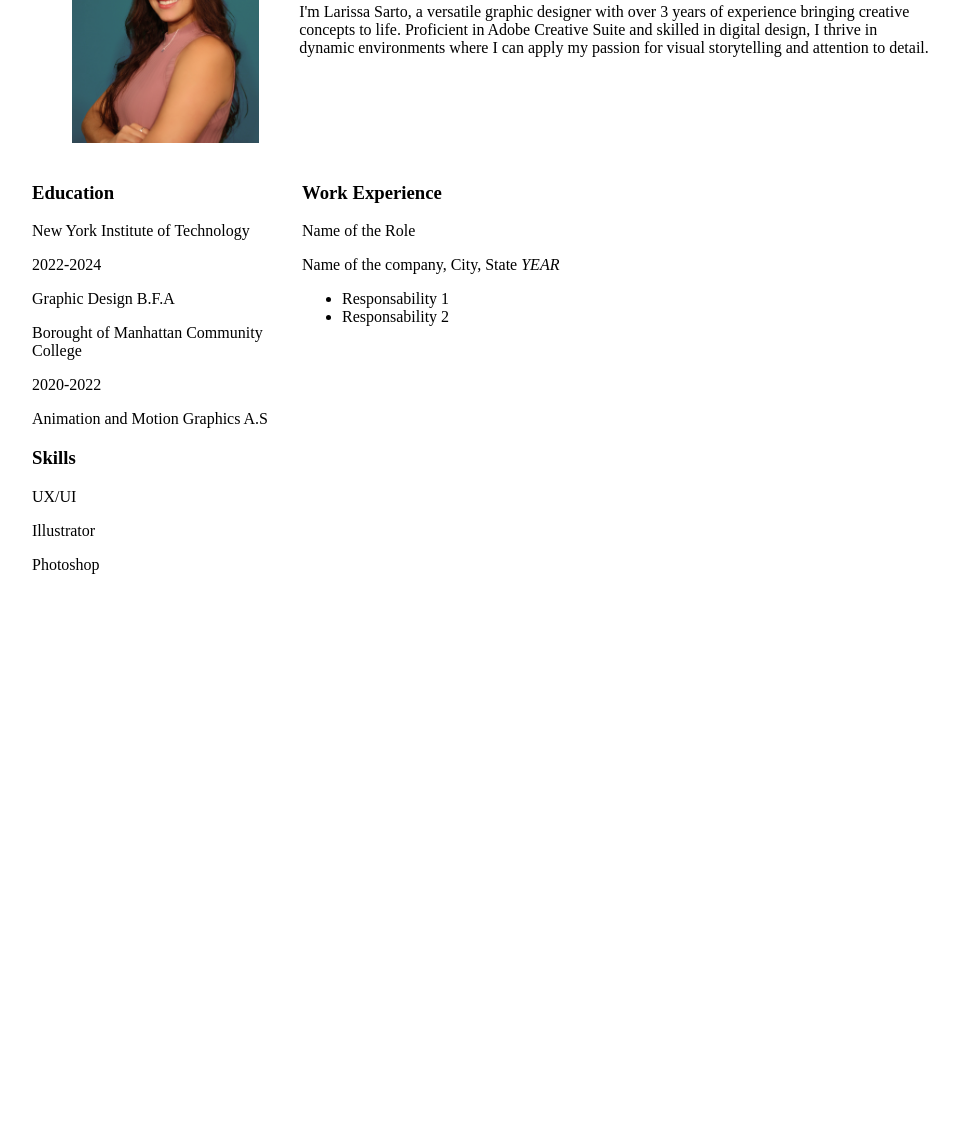
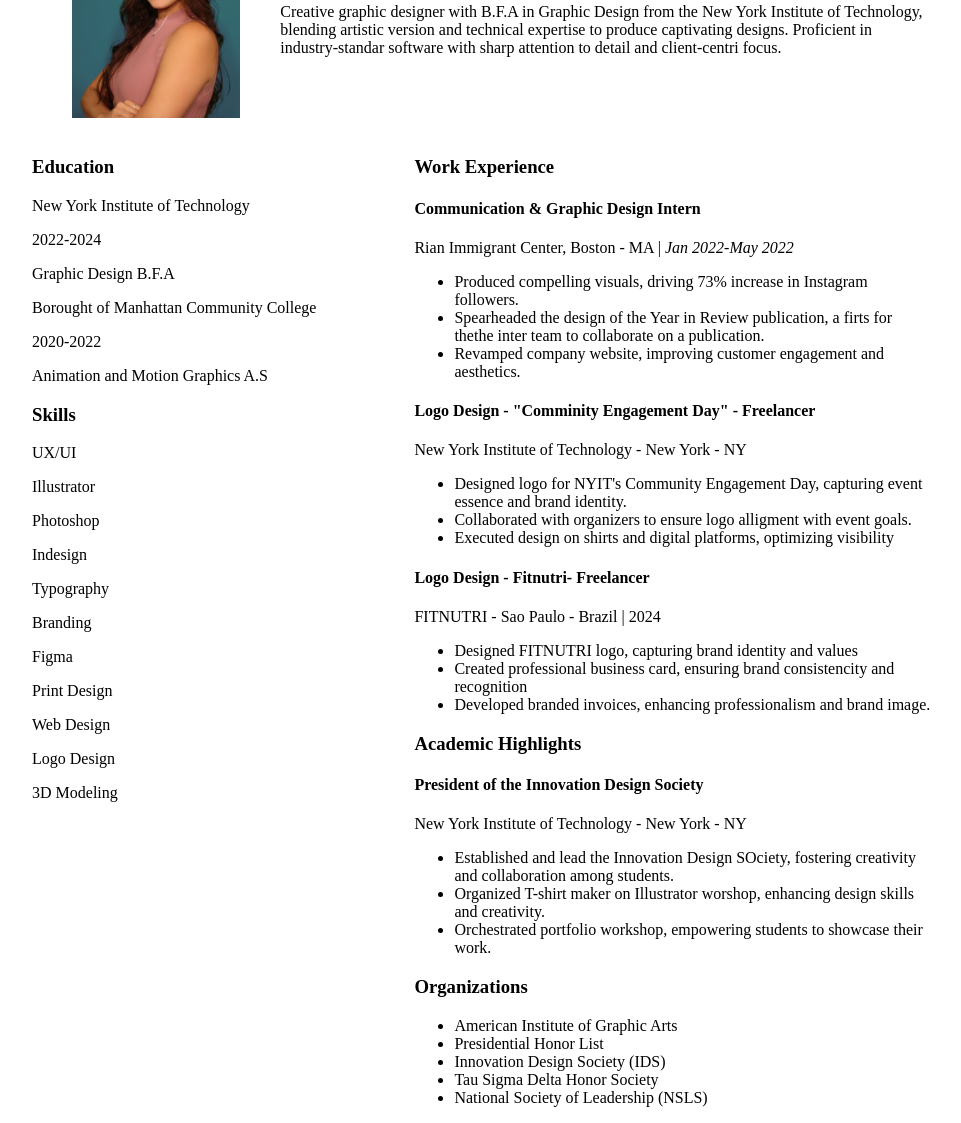
Before and after one commit to LARISSASARTO98/Resume-LS, a plain HTML site: page index.html in a window 1280 px wide. Shown: the part 132-1255 px from the top of the page, without its empty margins (158-1119 px from the left). Before the commit the page ends 800 px from the top, so only its background shows below. Drawn offline with Linux system fonts and the light colour scheme.

Commit message:
New Resume ( Feb 27)

```diff
--- a/index.html
+++ b/index.html
@@ -18,7 +18,7 @@
    <div class="resume-intro">
     <h1> Larissa Sarto </h1>
     <h2> Graphic Designer </h2>
-    <p> I'm Larissa Sarto, a versatile graphic designer with over 3 years of experience bringing creative concepts to life. Proficient in Adobe Creative Suite and skilled in digital design, I thrive in dynamic environments where I can apply my passion for visual storytelling and attention to detail. </p>
+    <p> Creative graphic designer with B.F.A in Graphic Design from the New York Institute of Technology, blending artistic version and technical expertise to produce captivating designs. Proficient in industry-standar software with sharp attention to detail and client-centri focus. </p>
    </div>
 
   </header>
@@ -43,21 +43,76 @@
     <p> UX/UI </p>
     <p> Illustrator </p>
     <p> Photoshop </p>
+    <p> Indesign </p>
+    <p> Typography </p>
+    <p> Branding </p>
+    <p> Figma </p>
+    <p> Print Design </p>
+    <p> Web Design </p>
+    <p> Logo Design </p>
+    <p> 3D Modeling </p>
 
   </aside>
 
   <section class="experience">
     <h3> Work Experience </h3>
     <article class="job">
-      <p> Name of the Role</p>
-      <p> Name of the company, City, State <em>YEAR</em></p>
+      <p> <h4> Communication & Graphic Design Intern </h4> </p>
+      <p> Rian Immigrant Center, Boston - MA | <em>Jan 2022-May 2022</em></p>
       <ul>
-        <li> Responsability 1 </li>
-        <li> Responsability 2</li>
+        <li> Produced compelling visuals, driving 73% increase in Instagram followers.  </li>
+        <li> Spearheaded the design of the Year in Review publication, a firts for thethe inter team to collaborate on a publication. </li>
+        <li> Revamped company website, improving customer engagement and aesthetics.</li>
       </ul>
+
+
+      <p> <h4> Logo Design - "Comminity Engagement Day" - Freelancer </h4> </p>
+      <p> New York Institute of Technology - New York - NY </p>
+
+      <ul>
+        <li> Designed logo for NYIT's Community Engagement Day, capturing event essence and brand identity. </li>
+        <li> Collaborated with organizers to ensure logo alligment with event goals.</li>
+        <li> Executed design on shirts and digital platforms, optimizing visibility</li>
+      </ul>
+
+
+
+      <p> <h4> Logo Design - Fitnutri- Freelancer </h4> </p>
+      <p> FITNUTRI - Sao Paulo - Brazil | 2024 </p>
+
+      <ul>
+        <li> Designed FITNUTRI logo, capturing brand identity and values </li>
+        <li> Created professional business card, ensuring brand consistencity and recognition</li>
+        <li> Developed branded invoices, enhancing professionalism and brand image.</li>
+
+      </ul>
+
+      <h3> Academic Highlights </h3>
+      <article class="Academic">
+        <p> <h4> President of the Innovation Design Society </h4> </p>
+        <p> New York Institute of Technology - New York - NY </p>
+        <ul>
+          <li> Established and lead the Innovation Design SOciety, fostering creativity and collaboration among students. </li>
+          <li> Organized T-shirt maker on Illustrator worshop, enhancing design skills and creativity.</li>
+          <li> Orchestrated portfolio workshop, empowering students to showcase their work.</li>
+        </ul>
+
+
+        <h3> Organizations </h3>
+        <article class="Organizations">
+
+          <ul>
+            <li> American Institute of Graphic Arts </li>
+            <li> Presidential Honor List</li>
+            <li> Innovation Design Society (IDS) </li>
+            <li> Tau Sigma Delta Honor Society</li>
+            <li> National Society of Leadership (NSLS) </li>
+          </ul>
+
 
     </article>
   </section>
+
 
 
 
--- a/style.css
+++ b/style.css
@@ -8,7 +8,7 @@ html {
 }
 
 .profile-image {
-    width: 60%;
+    width: 50%;
 }
 
 .profile-image img {
@@ -24,5 +24,5 @@ html {
 }
 
 .sidebar {
-  width: 30%;
+  width: 65%;
 }
```
